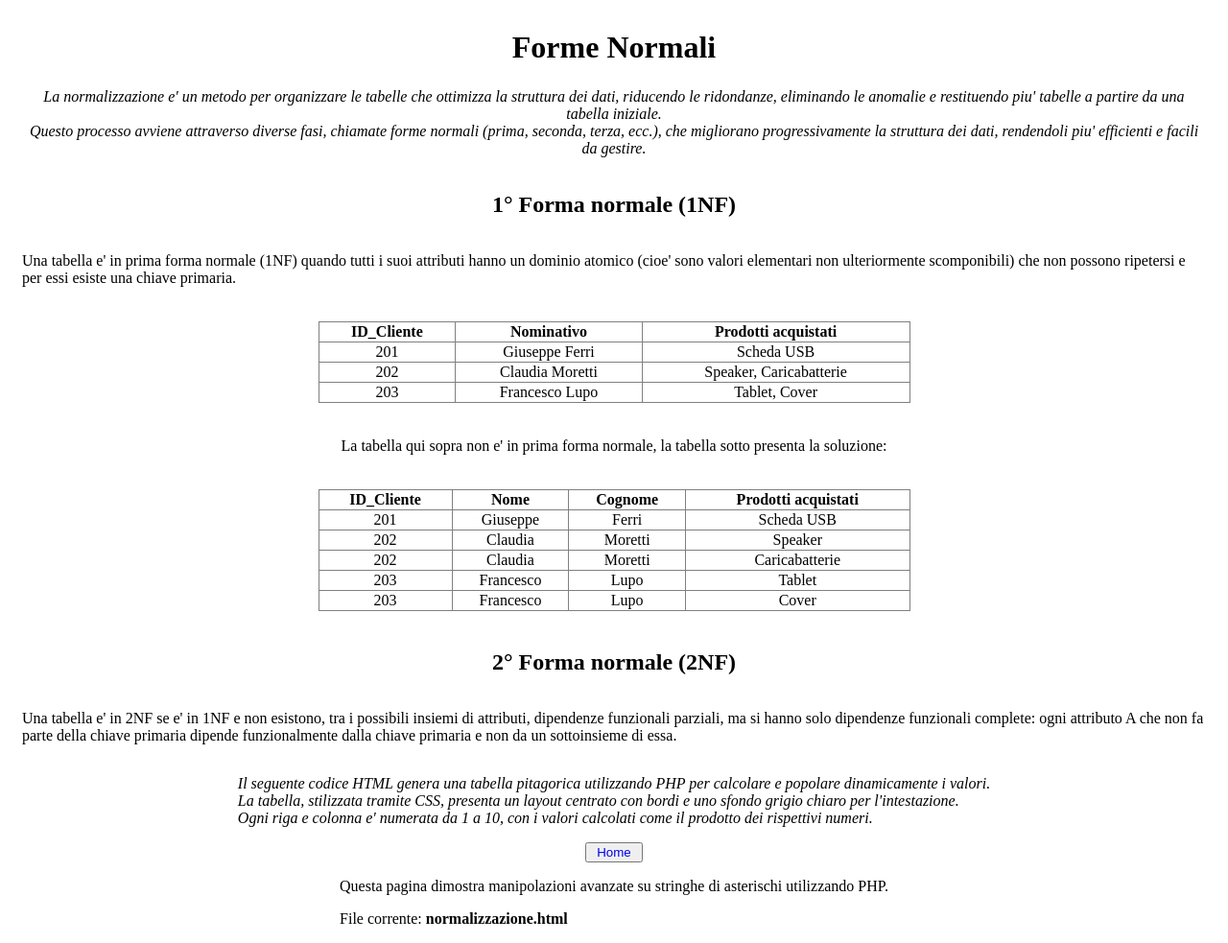
After one commit to GianniZheng/PHP, a PHP site: page /normalizzazione.html in a window 1280 px wide. The commit adds this page. Shown: the whole page at 96% size. Run offline with PHP 8.4, Linux system fonts and the light colour scheme.

Commit message:
working on normalizzation

```diff
--- a/index.html
+++ b/index.html
@@ -24,6 +24,7 @@
         <li> <a href="Es2.php"> Es2 </a></li>
         <li> <a href="Es3.php"> Es3 </a></li>
         <li> <a href="ES02A/index.html"> Seconda parte </a></li>
+        <li> <a href="normalizzazione.html"> La normalizzazione</a></li>
     </ul>
     <form action="info.php" method="post">
         <br>
--- /dev/null
+++ b/normalizzazione.html
@@ -0,0 +1,115 @@
+<!DOCTYPE html>
+<html lang="it">
+<head>
+    <link rel="stylesheet" href="style.css">
+    <style>
+        body {
+            align-items: center;
+            padding: 15px;
+        }
+        h1 {
+            display: flex;
+            justify-content: center;
+            margin: 8px;
+        }
+    </style>
+    <title>Forme normali</title>
+</head>
+<body>
+    <h1>Forme Normali</h1>
+    <p class="intro">
+        La normalizzazione e' un metodo per organizzare le tabelle che ottimizza la struttura dei dati, riducendo le ridondanze, eliminando le anomalie e restituendo piu' tabelle a partire da una tabella iniziale. <br>
+        Questo processo avviene attraverso diverse fasi, chiamate forme normali (prima, seconda, terza, ecc.), che migliorano progressivamente la struttura dei dati, rendendoli piu' efficienti e facili da gestire.
+    </p>
+    <h2>1&deg; Forma normale (1NF)</h2>
+    <p>
+        Una tabella e' in prima forma normale (1NF) quando tutti i suoi attributi hanno un dominio atomico (cioe' sono valori elementari non ulteriormente scomponibili) che non possono ripetersi e per essi esiste una chiave primaria.
+    </p>
+    <table border="1">
+        <thead>
+          <tr>
+            <th>ID_Cliente</th>
+            <th>Nominativo</th>
+            <th>Prodotti acquistati</th>
+          </tr>
+        </thead>
+        <tbody>
+          <tr>
+            <td>201</td>
+            <td>Giuseppe Ferri</td>
+            <td>Scheda USB</td>
+          </tr>
+          <tr>
+            <td>202</td>
+            <td>Claudia Moretti</td>
+            <td>Speaker, Caricabatterie</td>
+          </tr>
+          <tr>
+            <td>203</td>
+            <td>Francesco Lupo</td>
+            <td>Tablet, Cover</td>
+          </tr>
+        </tbody>
+    </table>
+    <p>La tabella qui sopra non e' in prima forma normale, la tabella sotto presenta la soluzione:</p>
+    <table border="1">
+        <thead>
+          <tr>
+            <th>ID_Cliente</th>
+            <th>Nome</th>
+            <th>Cognome</th>
+            <th>Prodotti acquistati</th>
+          </tr>
+        </thead>
+        <tbody>
+          <tr>
+            <td>201</td>
+            <td>Giuseppe</td>
+            <td>Ferri</td>
+            <td>Scheda USB</td>
+          </tr>
+          <tr>
+            <td>202</td>
+            <td>Claudia</td>
+            <td>Moretti</td>
+            <td>Speaker</td>
+          </tr>
+          <tr>
+            <td>202</td>
+            <td>Claudia</td>
+            <td>Moretti</td>
+            <td>Caricabatterie</td>
+          </tr>
+          <tr>
+            <td>203</td>
+            <td>Francesco</td>
+            <td>Lupo</td>
+            <td>Tablet</td>
+          </tr>
+          <tr>
+            <td>203</td>
+            <td>Francesco</td>
+            <td>Lupo</td>
+            <td>Cover</td>
+          </tr>
+        </tbody>
+    </table>
+    <h2>2&deg; Forma normale (2NF)</h2>
+    <p>
+        Una tabella e' in 2NF se e' in 1NF e non esistono, tra i possibili insiemi di attributi, dipendenze funzionali parziali, ma si hanno solo dipendenze funzionali complete: ogni attributo A che non fa parte della chiave primaria dipende funzionalmente dalla chiave primaria e non da un sottoinsieme di essa.
+    </p>
+    <div class="container">
+
+    </div>
+    <p><i>
+        Il seguente codice HTML genera una tabella pitagorica utilizzando PHP per calcolare e popolare dinamicamente i valori. <br>
+        La tabella, stilizzata tramite CSS, presenta un layout centrato con bordi e uno sfondo grigio chiaro per l'intestazione. <br>
+        Ogni riga e colonna e' numerata da 1 a 10, con i valori calcolati come il prodotto dei rispettivi numeri. <br>
+    </i></p>
+    <button> <a href="index.html"> Home </a> </button>
+    <footer>
+        <p>Questa pagina dimostra manipolazioni avanzate su stringhe di asterischi utilizzando PHP.</p>
+        <p>File corrente: <strong>normalizzazione.html</strong></p>
+    </footer>
+</body>
+</html>
--- a/style.css
+++ b/style.css
@@ -2,6 +2,12 @@ html, body {
     height: 100%;
     display: flex;
     flex-direction: column;
+}
+
+.title {
+    display: flex;
+    justify-content: center;
+    margin: 8px;
 }
 
 .intro {
```
